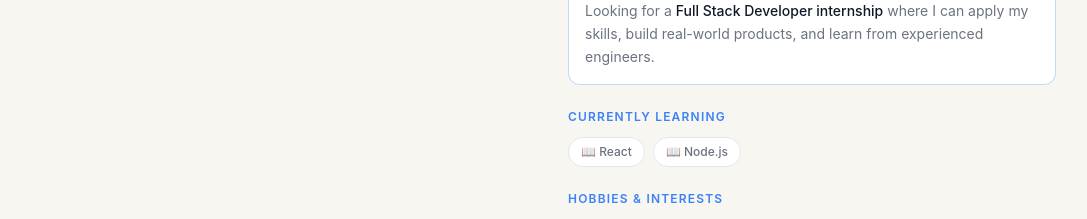
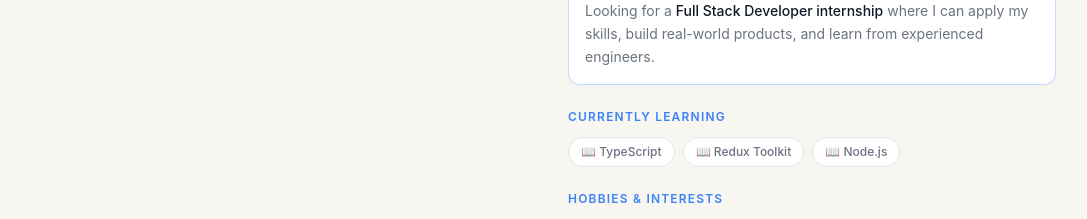
Before and after one commit to iasharsh/Portfolio, a React (Vite) app in the folder client/: page / in a window 1280 px wide. Shown: the part 2220-2439 px from the top of the page, without its empty margins (96-1183 px from the left). Built offline with nearby package versions, Linux system fonts and the light colour scheme.

Commit message:
learning skill update

```diff
--- a/client/src/components/About.jsx
+++ b/client/src/components/About.jsx
@@ -12,7 +12,7 @@ const stats = [
 ];
 
 const hobbies  = ["Coding", "Gaming", "Music", "Badminton", "Exploring Tech"];
-const learning = ["React", "Node.js"];
+const learning = ["TypeScript", "Redux Toolkit", "Node.js"];
 
 const fadeUp = {
     hidden: { opacity: 0, y: 30 },
```
